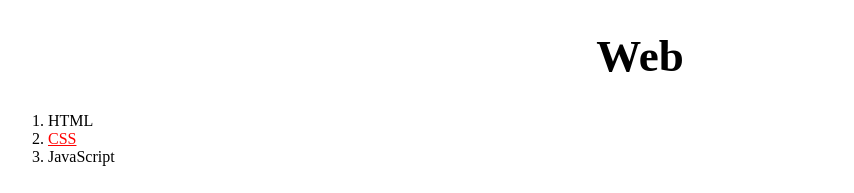
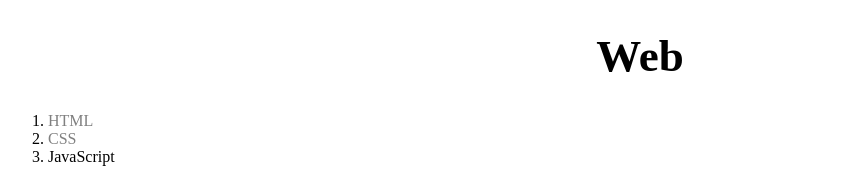
Before and after one commit to KSN99/HTML-CSS-JAVASCRIPT, a plain HTML site: page 2.html in a window 1280 px wide. Shown: the top 193 px of the page, without its empty margins (0-854 px from the left). Drawn offline with Linux system fonts and the light colour scheme.

Commit message:
css style 속성

```diff
--- a/2.html
+++ b/2.html
@@ -6,7 +6,7 @@
     <meta charset="utf-8">
     <style>
       a{
-        color:black;
+        color: black;
         text-decoration: none;
       }
       h1{
@@ -18,8 +18,8 @@
   <body>
     <h1><a href="index.html">Web</a></h1>
     <ol>
-      <li><a href="1.html">HTML</a></li>
-      <li><a href="2.html" style="color:red; text-decoration:underline;"><!--style속성 사용 --->CSS</a></li>
+      <li><a href="1.html" style="color:gray;">HTML</a></li>
+      <li><a href="2.html" style="color:gray;">CSS</a></li>
       <li><a href="3.html">JavaScript</a></li> <!--ctrl누른채로클릭하고li타이핑 -->
     </ol>
     <h1>CSS란 무엇인가?</h1>
```
